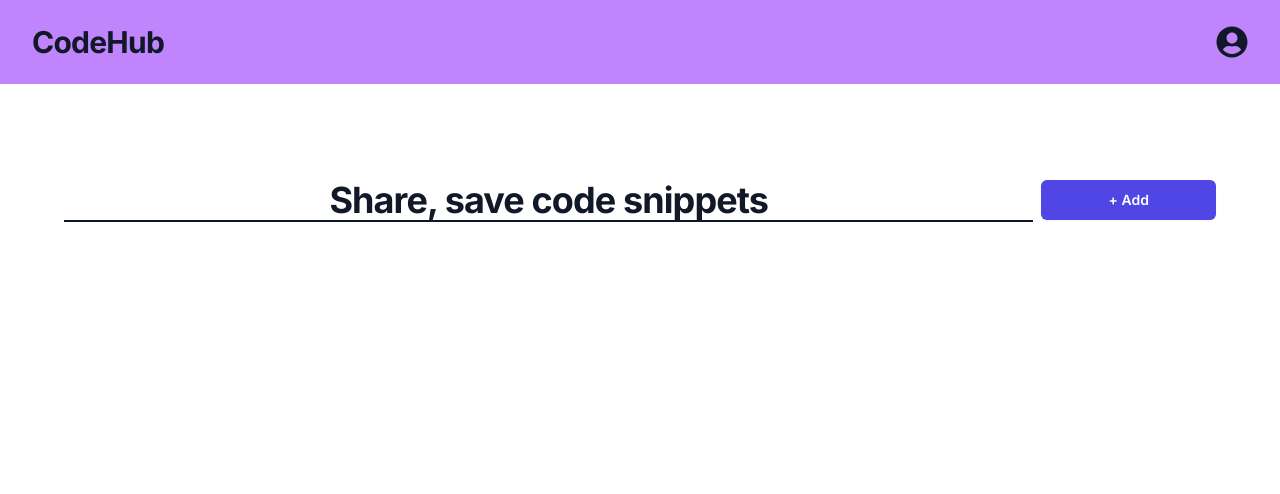
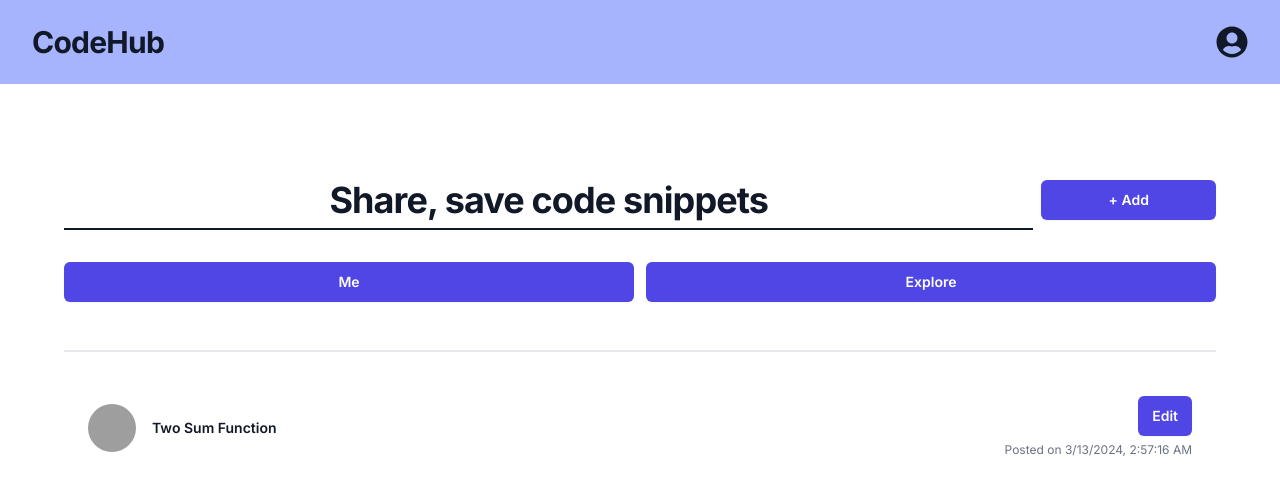
Before and after one commit to Arjesh1/CodeHub-Next.js, a Next.js app: page / in a window 1280 px wide. Shown: the top 494 px of the page. Built offline with nearby package versions, Linux system fonts and the light colour scheme; grey boxes are pictures that could not be loaded.

Commit message:
list component added

```diff
--- a/src/app/layout.tsx
+++ b/src/app/layout.tsx
@@ -19,7 +19,7 @@ export default function RootLayout({
     <html lang="en">
       <body className={inter.className}>
         <Header />
-        {children}
+        <div className="p-16 ">{children}</div>
       </body>
     </html>
   );
--- a/src/app/page.tsx
+++ b/src/app/page.tsx
@@ -1,23 +1,49 @@
 "use client";
 
+import { useState } from "react";
+
+import { useRouter } from "next/navigation";
+
+import { SnippetList } from "../components/snippetList";
 import { Button } from "../components/button";
 
 export default function Home() {
+  const [userSnippets, setUserSnippets] = useState<boolean>(true);
+  const router = useRouter();
+
   return (
-    <div className=" h-fit p-16 ">
+    <div>
       <div className="py-8 grid grid-rows-1 grid-flow-col gap-2">
-        <div className="border-b-2 border-slate-900 col-span-full md:col-span-5">
+        <div className="border-b-2 border-slate-900 col-span-full md:col-span-5 pb-2">
           <h1 className="text-2xl text-center font-bold tracking-tight text-gray-900 sm:text-4xl">
             Share, save code snippets
           </h1>
         </div>
-        <div className="col-span-full md:col-span-1 mt-4 md:mt-0">
+        <div className="col-span-full md:col-span-1 mt-4 md:mt-0 ">
           <Button
             buttonText={"+ Add"}
-            onClick={() => console.log("button pressed")}
+            onClick={() => router.push("/snippet/add")}
           />
         </div>
       </div>
+
+      <div className=" flex flex-row gap-3">
+        <div className="basis-1/2">
+          {" "}
+          <Button buttonText={"Me"} onClick={() => setUserSnippets(true)} />
+        </div>
+        <div className="basis-1/2">
+          {" "}
+          <Button
+            buttonText={"Explore"}
+            onClick={() => setUserSnippets(false)}
+          />
+        </div>
+      </div>
+
+      <ul role="list" className="divide-y divide-gray-100 border-t-2 mt-12 p-6">
+        <SnippetList self={userSnippets} />
+      </ul>
     </div>
   );
 }
--- a/src/app/snippet/add/page.tsx
+++ b/src/app/snippet/add/page.tsx
@@ -1,3 +1,8 @@
-export const AddSnippet = () => {
-  return <div>page</div>;
-};
+"use client";
+export default function AddSnippet() {
+  return (
+    <form>
+      <div>hello</div>
+    </form>
+  );
+}
--- a/src/components/header.tsx
+++ b/src/components/header.tsx
@@ -19,7 +19,7 @@ export const Header = () => {
   };
   return (
     <>
-      <header className=" w-full bg-purple-400">
+      <header className=" w-full bg-indigo-300">
         <nav
           className="flex items-center justify-between p-6 lg:px-8"
           aria-label="Global"
--- /dev/null
+++ b/src/components/snippetList.tsx
@@ -0,0 +1,43 @@
+import Image from "next/image";
+import { Button } from "./button";
+
+interface SnippetListProps {
+  self: boolean;
+}
+
+export const SnippetList = ({ self }: SnippetListProps) => {
+  return (
+    <li className="flex justify-between gap-x-6 py-5">
+      <div className="flex min-w-0 gap-x-4 items-center">
+        <img
+          className="h-12 w-12 flex-none rounded-full bg-gray-50"
+          src="https://cdn1.iconfinder.com/data/icons/jetflat-multimedia-vol-2/90/004_100_code_tag_brackets_coding_html_development-512.png"
+          alt="HTML tag icon"
+        />
+        <div className="min-w-0 flex justify-center items-center content-center">
+          <p className="text-sm font-semibold leading-6 text-gray-900">
+            Two Sum Function
+          </p>
+        </div>
+      </div>
+      {self ? (
+        <div className="hidden shrink-0 sm:flex sm:flex-col sm:items-end ">
+          <Button
+            buttonText={"Edit"}
+            onClick={() => console.log("edit pressed")}
+          />
+          <p className="mt-1 text-xs leading-5 text-gray-500">
+            Posted on {new Date(Date.now()).toLocaleString()}
+          </p>
+        </div>
+      ) : (
+        <div className="hidden shrink-0 sm:flex sm:flex-col sm:items-end">
+          <p className="text-sm leading-6 text-gray-900">Leslie Alexander</p>
+          <p className="mt-1 text-xs leading-5 text-gray-500">
+            Posted on {new Date(Date.now()).toLocaleString()}
+          </p>
+        </div>
+      )}
+    </li>
+  );
+};
```
